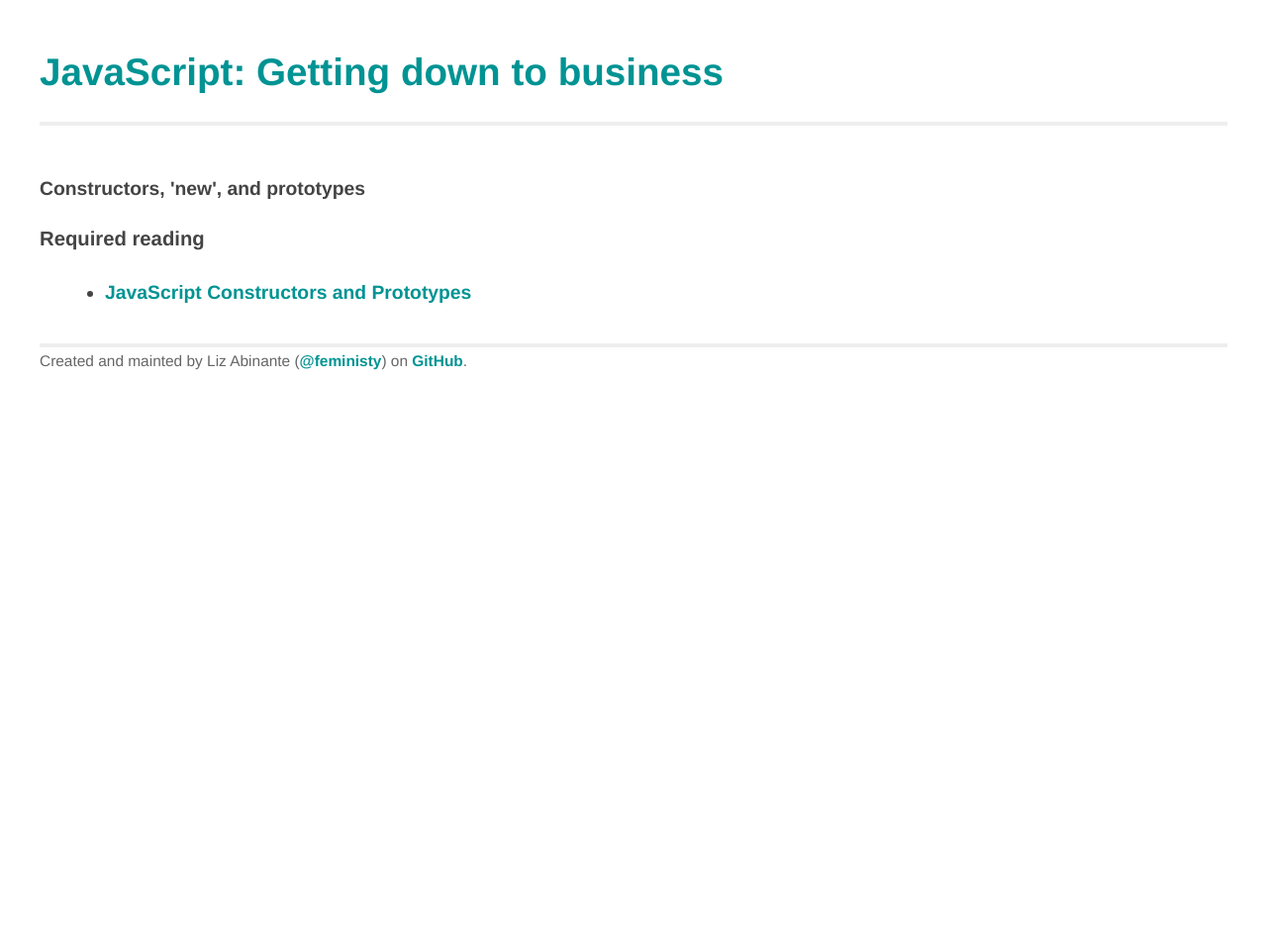
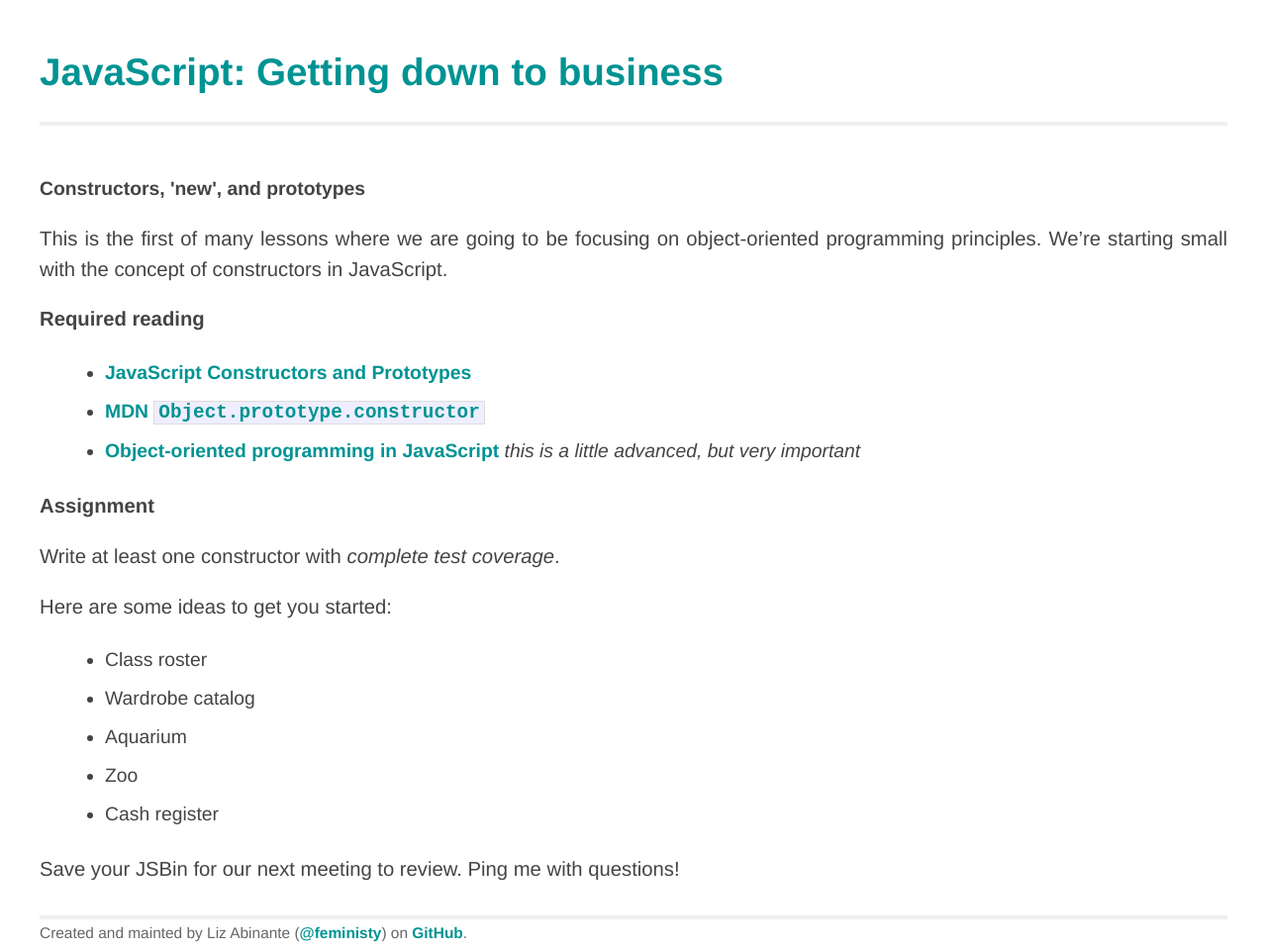
Before and after one commit to slothelle/learn_javascript, a Jekyll site: the page built from _posts/2014-03-24-javascript-constructors.markdown, in a window 1280 px wide. Shown: the whole page at 99% size. Built offline with Jekyll 4.4.1, drawn with Linux system fonts in a browser that asks for light colours; Markdown is read by kramdown in place of the engine named in the settings.

Commit message:
week1 assignments

```diff
--- a/_posts/2014-03-24-javascript-constructors.markdown
+++ b/_posts/2014-03-24-javascript-constructors.markdown
@@ -2,9 +2,28 @@
 layout: post
 title:  "Constructors, 'new', and prototypes"
 date:   2014-03-24 14:54:53
-categories: javascript
+categories: week1
+tags: javascript constructors prototypes
 ---
+
+This is the first of many lessons where we are going to be focusing on object-oriented programming principles. We're starting small with the concept of constructors in JavaScript.
 
 **Required reading**
 
 * [JavaScript Constructors and Prototypes](http://tobyho.com/2010/11/22/javascript-constructors-and/)
+* [MDN `Object.prototype.constructor`](https://developer.mozilla.org/en-US/docs/Web/JavaScript/Reference/Global_Objects/Object/constructor)
+* [Object-oriented programming in JavaScript](http://eloquentjavascript.net/chapter8.html) *this is a little advanced, but very important*
+
+**Assignment**
+
+Write at least one constructor with *complete test coverage*.
+
+Here are some ideas to get you started:
+
+* Class roster
+* Wardrobe catalog
+* Aquarium
+* Zoo
+* Cash register
+
+Save your JSBin for our next meeting to review. Ping me with questions!
```
Also changed, not shown: _posts/2014-03-24-setting-up-qunit.markdown (+39 -1 lines).
